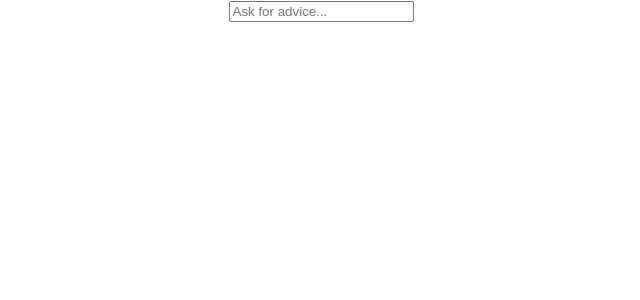
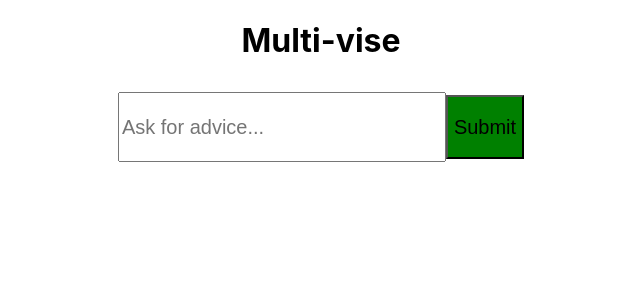
Before and after one commit to ChanhBuiNorthwestern/Multi-vise, a React (Create React App) app: page / in a window 1280 px wide. Shown: the top 300 px of the page, without its empty margins (319-959 px from the left). Built offline with nearby package versions, Linux system fonts and the light colour scheme.

Commit message:
SearchBar

```diff
--- a/src/App.js
+++ b/src/App.js
@@ -5,6 +5,7 @@ import SearchBar from './components/SearchBar'
 function App() {
   return (
     <div className="App">
+      <h1>Multi-vise</h1>
       <SearchBar/>
     </div>
   );
--- /dev/null
+++ b/src/components/SearchBar.css
@@ -0,0 +1,15 @@
+.search-container {
+    margin: 2rem;
+}
+
+input[type="text"] {
+    width: 20rem;
+    height: 4rem;
+    font-size: 20px;
+}
+
+button[type="submit"] {
+    height: 4rem;
+    background-color: green;
+    font-size: 20px;
+}
--- a/src/components/SearchBar.jsx
+++ b/src/components/SearchBar.jsx
@@ -1,6 +1,9 @@
+import './SearchBar.css'
+
 const SearchBar = () => (
     <div className="search-container">
         <input type="text" placeholder="Ask for advice..."></input>
+        <button type="submit">Submit</button>
     </div>
 );
 
```
